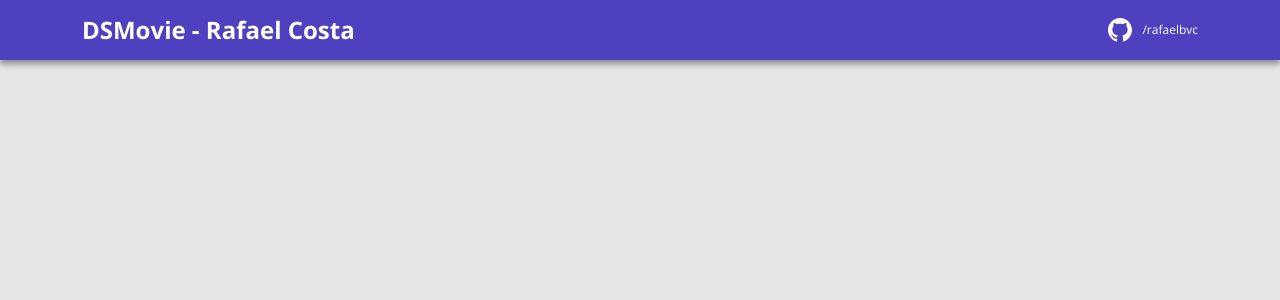
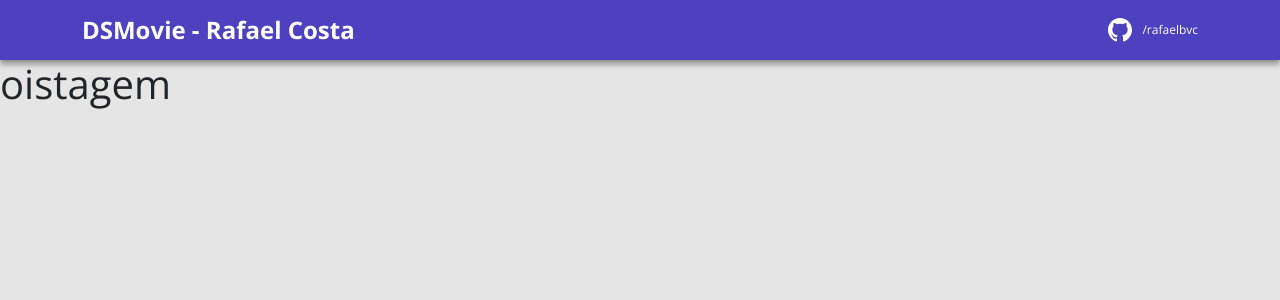
Before and after one commit to rafaelbvc/rafaelcostadsmovie, a React (Create React App) app in the folder dsmovieclient/: page / in a window 1280 px wide. Shown: the top 300 px of the page. Built offline with nearby package versions, Linux system fonts and the light colour scheme.

Commit message:
Implemented Router

```diff
--- a/dsmovieclient/package.json
+++ b/dsmovieclient/package.json
@@ -10,9 +10,11 @@
     "@types/node": "^16.7.13",
     "@types/react": "^17.0.20",
     "@types/react-dom": "^17.0.9",
+    "@types/react-router-dom": "5.3.2",
     "bootstrap": "5.1.3",
     "react": "^17.0.2",
     "react-dom": "^17.0.2",
+    "react-router-dom": "6.2.1",
     "react-scripts": "5.0.0",
     "typescript": "^4.4.2",
     "web-vitals": "^2.1.0"
--- a/dsmovieclient/src/App.tsx
+++ b/dsmovieclient/src/App.tsx
@@ -1,9 +1,23 @@
-import Navbar from "./components/Navbar";
-
+import {
+  BrowserRouter,
+  Routes,
+  Route
+} from "react-router-dom";
+import Listing from 'pages/Listing';
+import Form from 'pages/Form';
+import Navbar from "components/Navbar";
 
 function App() {
   return (
-    <Navbar />
+    <BrowserRouter>
+      <Navbar />
+      <Routes>
+        <Route path="/" element={<Listing />} />
+        <Route path="/form">
+          <Route path=":movieId" element={<Form />} />
+        </Route>
+      </Routes>
+    </BrowserRouter>
   );
 }
 
--- /dev/null
+++ b/dsmovieclient/src/pages/Form/index.tsx
@@ -0,0 +1,7 @@
+function Form () {
+    return (
+        <h1>formulario</h1>
+    )
+}
+
+export default Form
--- /dev/null
+++ b/dsmovieclient/src/pages/Listing/index.tsx
@@ -0,0 +1,7 @@
+function Listing () {
+    return (
+        <h1>oistagem</h1>
+    )
+}
+
+export default Listing
```
Also changed, not shown: 1 other file (tests, documents, lock files or other folders).
